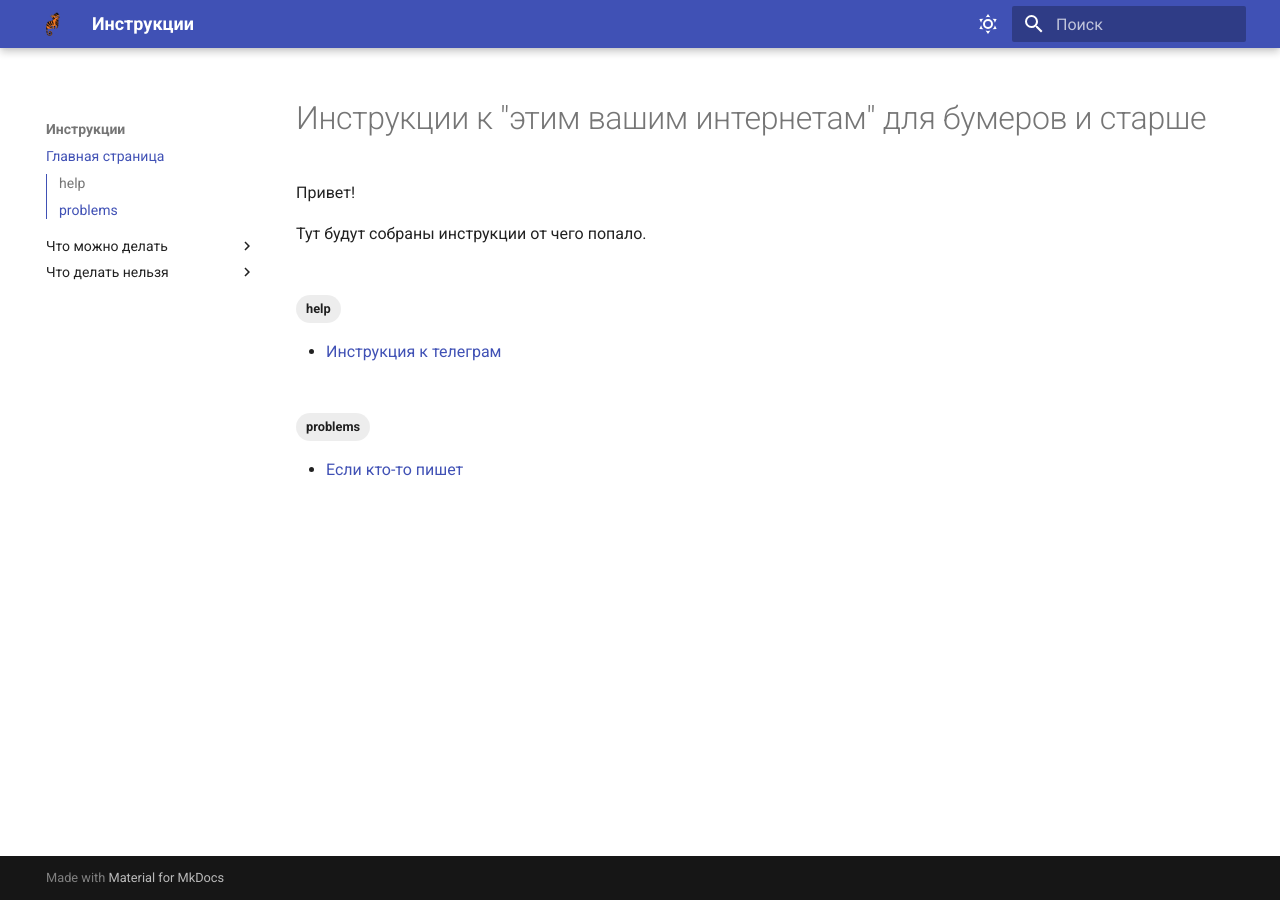
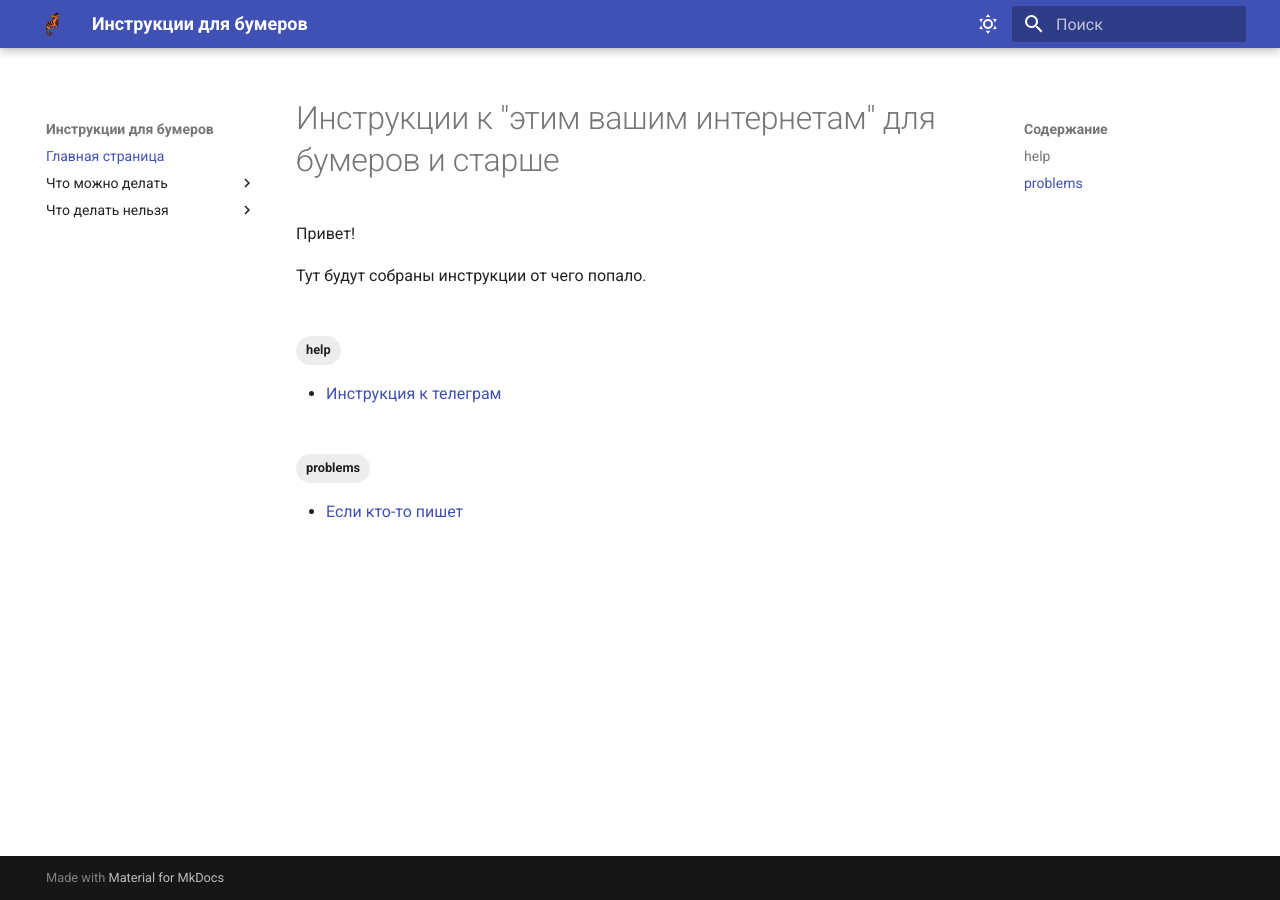
Before and after one commit to mtarelkina/omg-whats-the-hell-is-this, an MkDocs documentation site: the page built from docs/index.md, in a window 1280 px wide. Built offline with MkDocs 1.6.1 and Material for MkDocs 9.7.7, drawn with Linux system fonts in a browser that asks for light colours.

Commit message:
мелкие правки

```diff
--- a/mkdocs.yml
+++ b/mkdocs.yml
@@ -1,4 +1,4 @@
-site_name: Инструкции
+site_name: Инструкции для бумеров
 site_description: Учебный проект # Описание сайта, добавляется в meta-теги
 theme: # Тема сайта, информация о ее параметрах
   name: material # Название темы
@@ -34,7 +34,7 @@ theme: # Тема сайта, информация о ее параметрах
    # - navigation.tabs # Верхнее меню
     - navigation.tabs.sticky # Фиксация верхнего меню
    # - navigation.expand # Разворачивает спойлеры в левом меню по умолчанию
-    - toc.integrate # Фиксирует оглавление страницы в левом меню
+   # - toc.integrate # Фиксирует оглавление страницы в левом меню
     - navigation.instant # Функция быстрой загрузки страниц
     - navigation.top # Добавляет кнопку «к началу» для быстрой обратной прокрутки страницы
     - search.suggest # Подсказки при вводе поискового запроса
```
